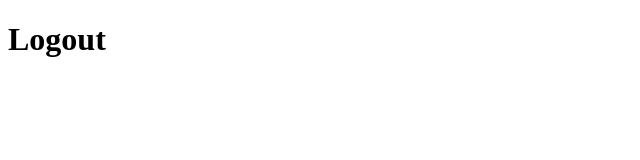
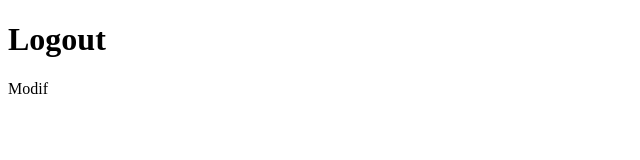
Before and after one commit to mangbaujessica/web09-first-repo, a plain HTML site: page logout.html in a window 1280 px wide. Shown: the full height of the page, 0-640 px from the left. Drawn offline with Linux system fonts and the light colour scheme.

Commit message:
Added release logout 0.1

```diff
--- a/logout.html
+++ b/logout.html
@@ -7,6 +7,7 @@
 </head>
 <body>
     <h1>Logout</h1>
+    <p>Modif</p>
 
 </body>
 </html>
```
